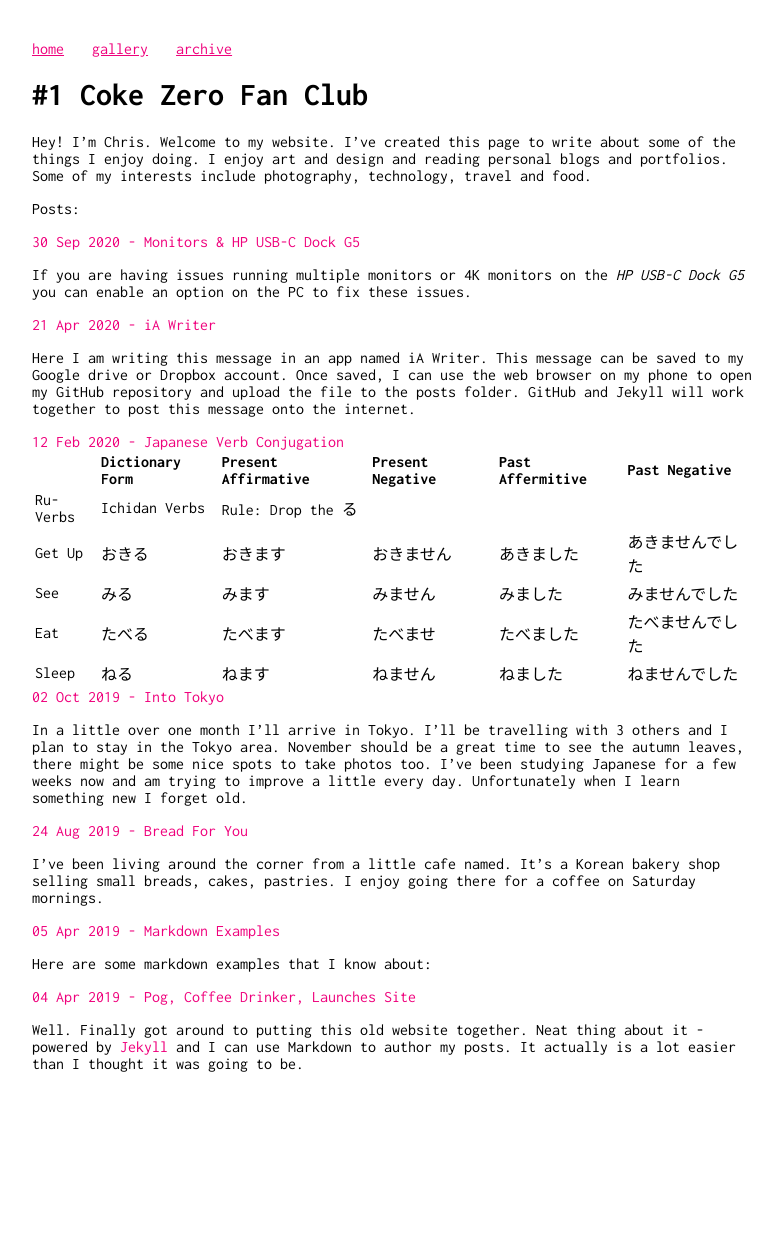
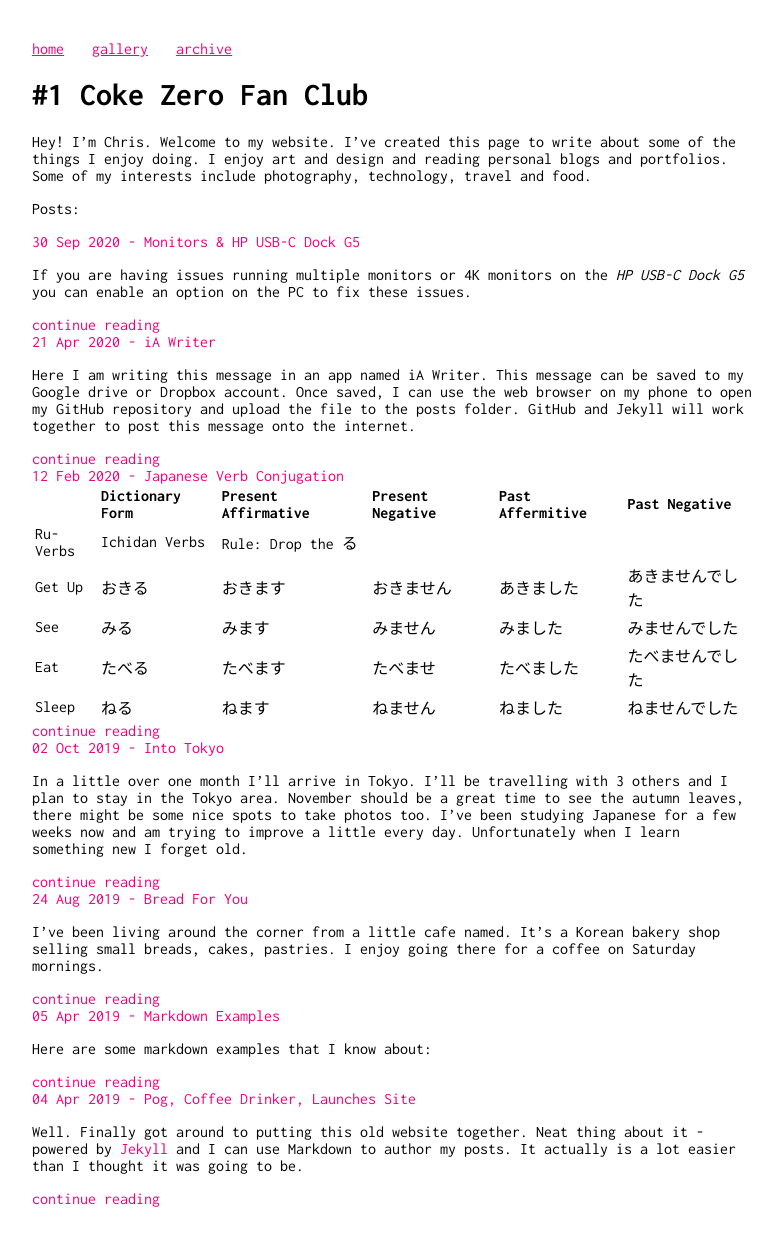
Before and after one commit to poglet/poglet.github.io, a Jekyll site: the page built from index.html, in a window 1280 px wide. Shown: the whole page, without its empty margins (248-1030 px from the left). Built offline with Jekyll 4.4.1, drawn with Linux system fonts in a browser that asks for light colours; before the commit the page ends 1112 px from its top, so only the background shows below that.

Commit message:
Update index.html

```diff
--- a/index.html
+++ b/index.html
@@ -25,6 +25,7 @@ title: POGLET
    <li>
       <a href="{{ post.url }}" title="{{ post.title }}">{{ post.date | date_to_string }} - {{ post.title }}</a>
       {{ post.excerpt }}
+      <a class="more-link" href="{{ post.url }}">continue reading <i class="fa fa-chevron-right"></i></a>
    </li>
    {% endfor %}
 </ul>
```
